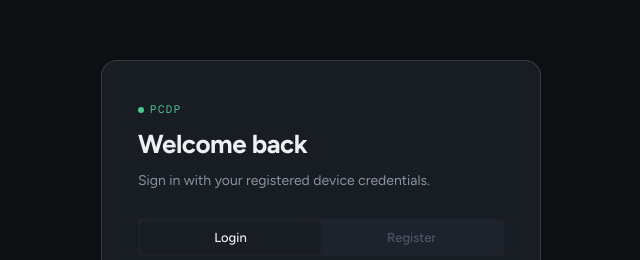
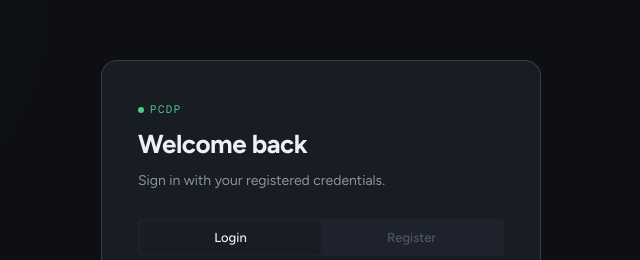
Before and after one commit to jaisondavid-m/otp-site, a React (Vite) app in the folder client/: page /auth in a window 1280 px wide. Shown: the part 105-365 px from the top of the page, without its empty margins (319-959 px from the left). Built offline with nearby package versions, Linux system fonts and the light colour scheme; no server answers; a web font is replaced by a local one.

Commit message:
Update AuthPage.jsx

```diff
--- a/client/src/Pages/AuthPage.jsx
+++ b/client/src/Pages/AuthPage.jsx
@@ -57,8 +57,8 @@ function AuthPage({ onAuthSuccess }) {
             </h1>
             <p>
               {mode === 'register'
-                ? 'Bind your device ID and PS cookie to gain access.'
-                : 'Sign in with your registered device credentials.'}
+                ? 'Create your account by entering new userid and password'
+                : 'Sign in with your registered credentials.'}
             </p>
           </div>
 
```
